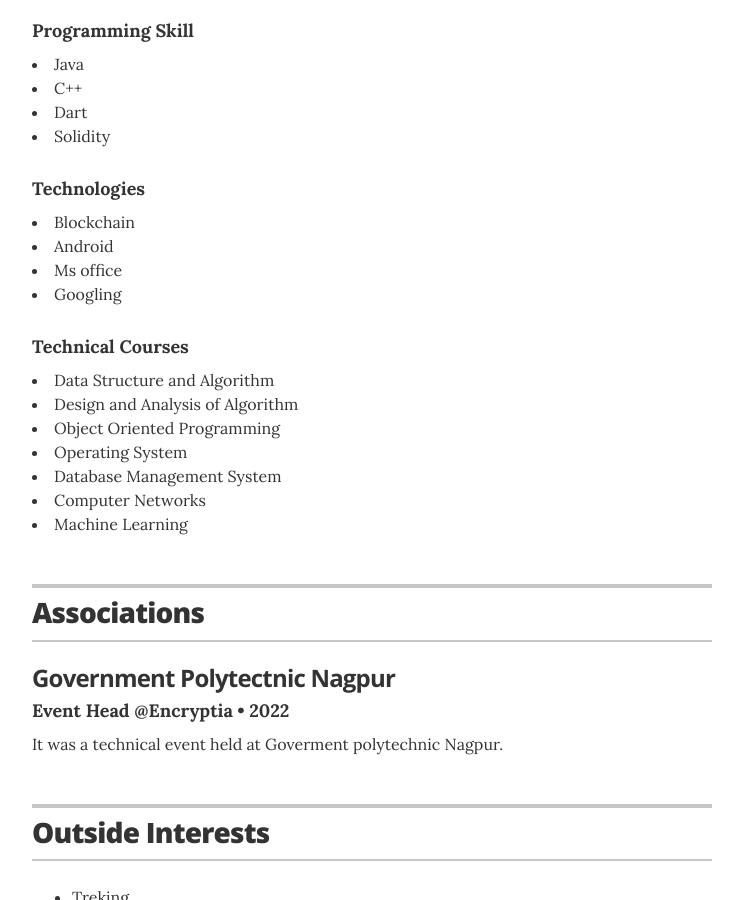
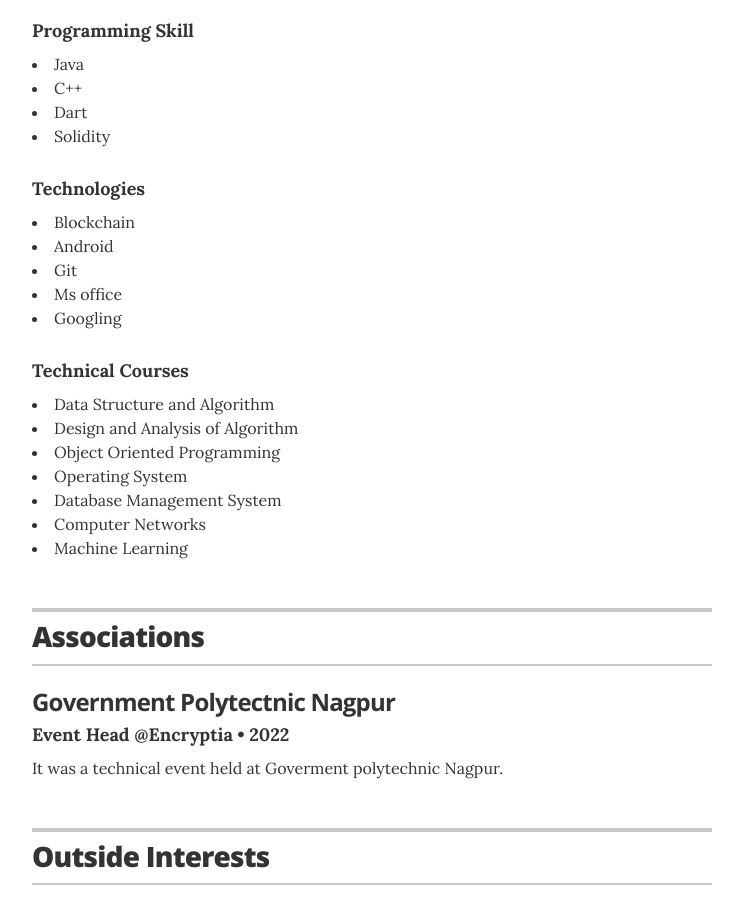
Before and after one commit to anikethate7/resume, a Jekyll site: the page built from index.html, in a window 1280 px wide and 900 px high, scrolled down 1621 px. Shown: the whole window, without its empty margins (268-1011 px from the left). Built offline with Jekyll 4.4.1, drawn with Linux system fonts in a browser that asks for light colours.

Commit message:
Update skills.yml

```diff
--- a/_data/skills.yml
+++ b/_data/skills.yml
@@ -4,7 +4,7 @@
   description: <li>Java</li><li>C++</li><li>Dart</li><li>Solidity</li>
 # Communications strategy
 - skill: Technologies
-  description: <li>Blockchain</li><li>Android</li><li>Ms office</li><li>Googling</li>
+  description: <li>Blockchain</li><li>Android</li><li>Git</li><li>Ms office</li><li>Googling</li>
 
 # Digital content development and creation
 - skill: Technical Courses
```
